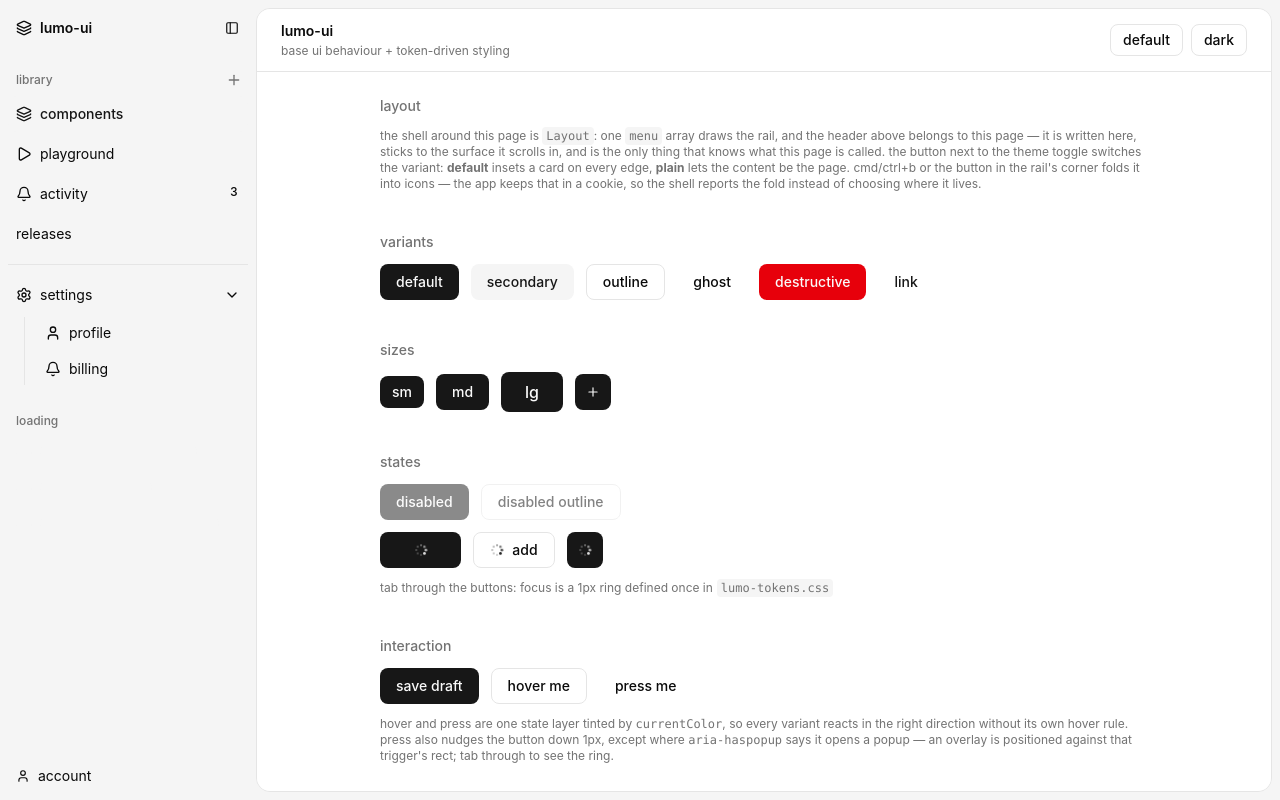
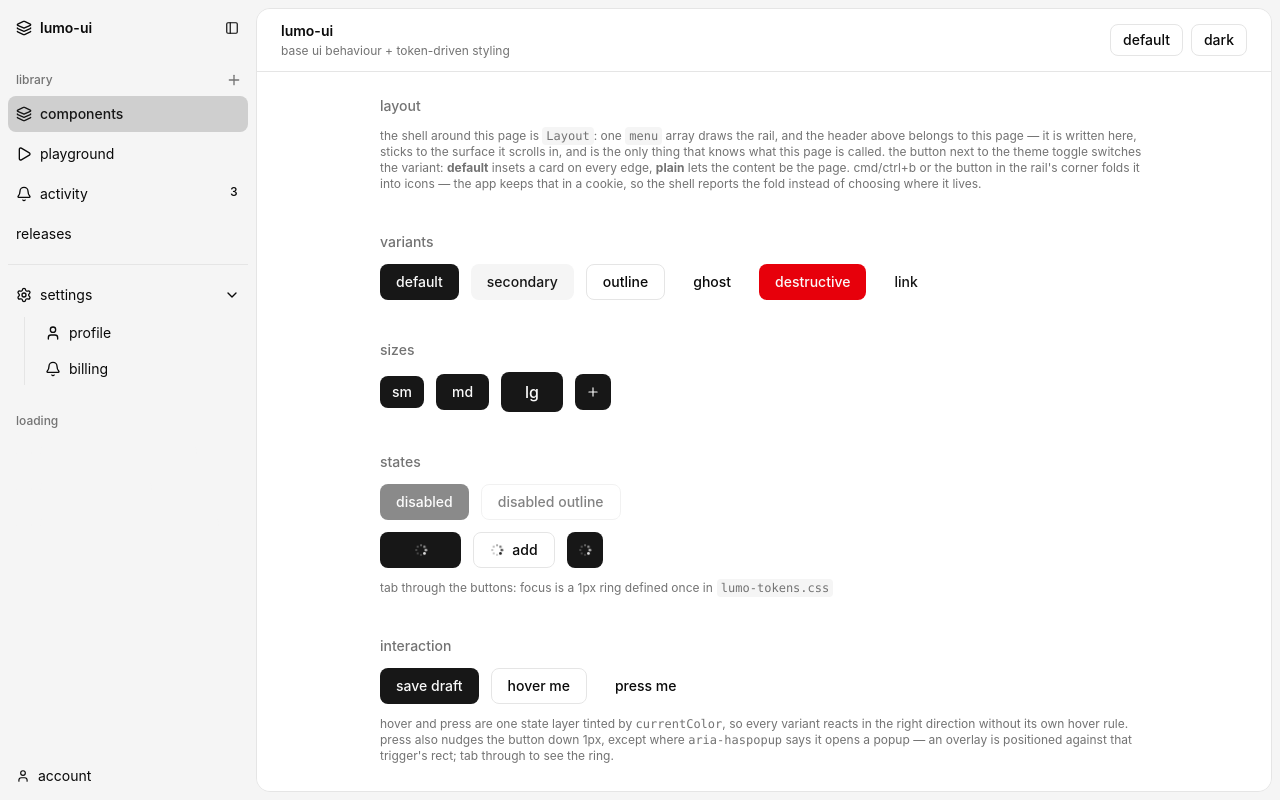
Before and after one commit to linyana/lumo-ui, a React (Vite) app: page / in a window 1280 px wide. Built offline with nearby package versions, Linux system fonts and the light colour scheme.

Commit message:
style: optimize active

```diff
--- a/src/components/lumo/Menu/Button/index.tsx
+++ b/src/components/lumo/Menu/Button/index.tsx
@@ -15,7 +15,7 @@ export const menuButtonVariants = tv({
 		'after:duration-(--duration-state)',
 		'hover:after:opacity-(--state-layer-hover-opacity)',
 		'active:after:opacity-(--state-layer-pressed-opacity)',
-		'data-active:bg-accent data-active:font-medium data-active:text-accent-foreground',
+		'data-active:bg-selected data-active:font-medium data-active:text-accent-foreground',
 		'data-disabled:pointer-events-none data-disabled:opacity-50',
 		'[&>span:last-child]:truncate',
 		'[&_svg]:pointer-events-none [&_svg]:shrink-0 [&_svg]:size-[1em]',
--- a/src/components/lumo/Menu/SubButton/index.tsx
+++ b/src/components/lumo/Menu/SubButton/index.tsx
@@ -9,7 +9,7 @@ export const menuSubButtonVariants = tv({
 		'px-2 select-none',
 		'transition-[color,background-color] duration-(--duration-state)',
 		'hover:bg-accent hover:text-accent-foreground',
-		'data-active:bg-accent data-active:text-accent-foreground',
+		'data-active:bg-selected data-active:font-medium data-active:text-accent-foreground',
 		'data-disabled:pointer-events-none data-disabled:opacity-50',
 		'[&>span:last-child]:truncate',
 		'[&_svg]:pointer-events-none [&_svg]:shrink-0 [&_svg]:size-[1em]',
--- a/src/styles/lumo-tokens.css
+++ b/src/styles/lumo-tokens.css
@@ -19,6 +19,7 @@
 	--color-muted-foreground: var(--muted-foreground);
 	--color-accent: var(--accent);
 	--color-accent-foreground: var(--accent-foreground);
+	--color-selected: var(--selected);
 	--color-destructive: var(--destructive);
 	--color-destructive-foreground: var(--destructive-foreground);
 	--color-border: var(--border);
@@ -71,6 +72,12 @@
 	--muted-foreground: oklch(0.556 0 0);
 	--accent: oklch(0.97 0 0);
 	--accent-foreground: oklch(0.205 0 0);
+	/* Selection needs a step of its own: `--accent` equals `--muted`, and the shell's rail is
+	   `bg-muted`, so a selected row would fill with its own background and read as nothing.
+	   Each value is `--foreground` mixed 14% into `--muted` — the pressed layer's strength, so a
+	   selected row outranks the 8% hover tint. Written out rather than as `color-mix`, which the
+	   build compiles to a `@supports` fallback of bare `--foreground` and would paint it black. */
+	--selected: oklch(0.855 0 0);
 	--destructive: oklch(0.577 0.245 27.325);
 	--destructive-foreground: oklch(0.985 0 0);
 	--border: oklch(0.922 0 0);
@@ -93,6 +100,7 @@
 	--muted-foreground: oklch(0.708 0 0);
 	--accent: oklch(0.269 0 0);
 	--accent-foreground: oklch(0.985 0 0);
+	--selected: oklch(0.371 0 0);
 	--destructive: oklch(0.704 0.191 22.216);
 	--destructive-foreground: oklch(0.205 0 0);
 	--border: oklch(1 0 0 / 10%);
```
